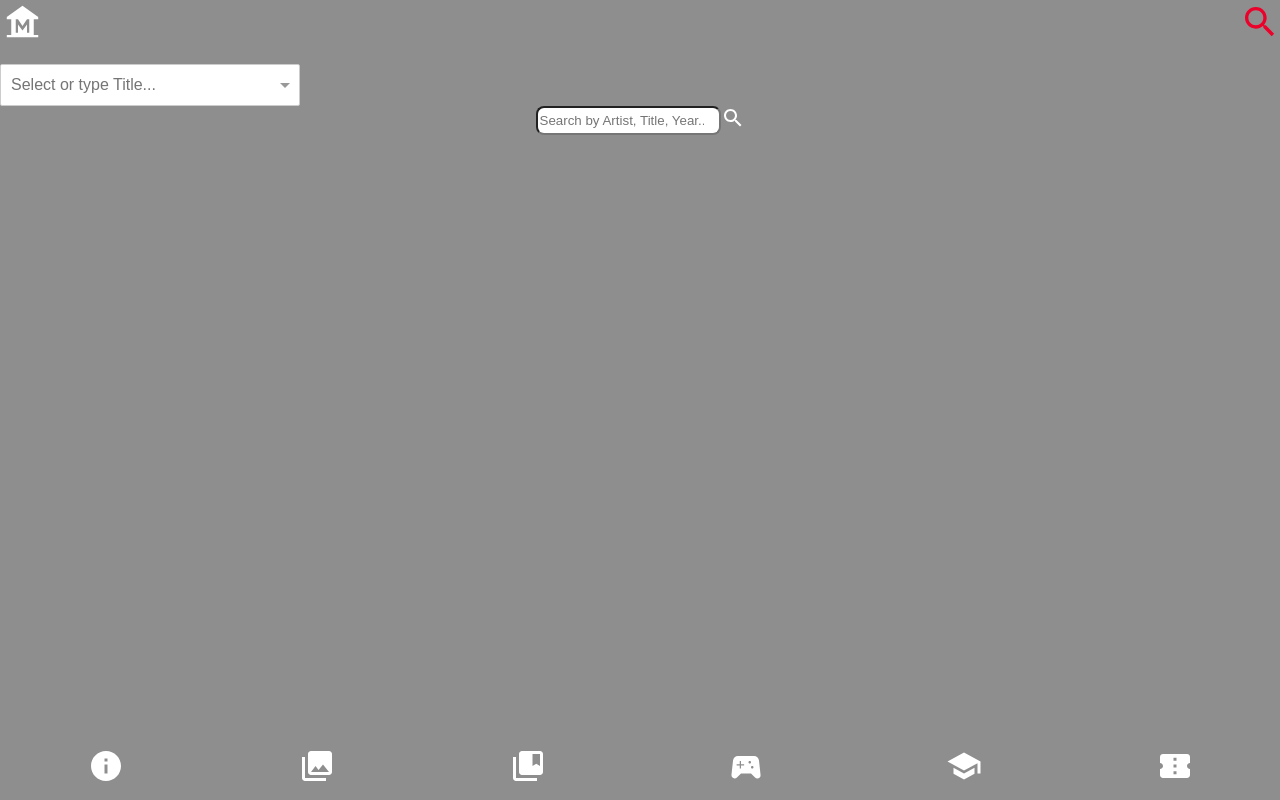
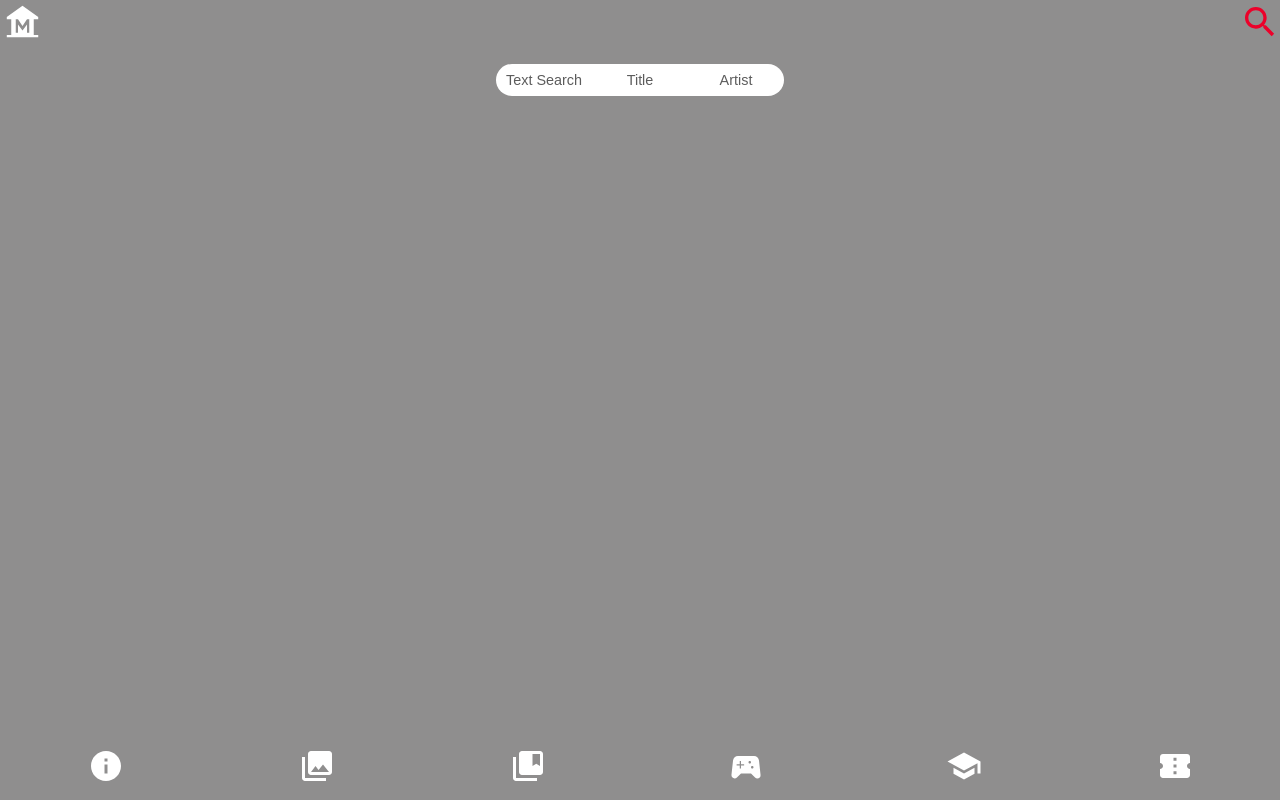
Before and after one commit to ognjenkoldzic/capestone-project, a React (Vite) app in the folder client/: page /search in a window 1280 px wide. Built offline with nearby package versions, Linux system fonts and the light colour scheme.

Commit message:
minorBtnChangesSearch

```diff
--- a/client/src/components/Dropdown/Dropdown.jsx
+++ b/client/src/components/Dropdown/Dropdown.jsx
@@ -60,7 +60,7 @@ function Dropdown({
   //onClick={() => setOpen((prev) => !prev)}
 
   return (
-    <>
+    <DropAndResultsWrapper>
       <DropdownStyle className="dropdown">
         {/* <div className="control"> */}
         <SelectedValueInput className="selected-value">
@@ -103,12 +103,17 @@ function Dropdown({
           />
         )}
       </div>
-    </>
+    </DropAndResultsWrapper>
   );
 }
 
 export default Dropdown;
 
+const DropAndResultsWrapper = styled.div`
+  display: flex;
+  flex-direction: column;
+  align-items: center;
+`;
 const DropdownStyle = styled.div`
   position: relative;
   color: #333;
@@ -163,7 +168,7 @@ const SelectedValueInput = styled.div`
     font-size: 1rem;
     background-color: #fff;
     border: 1px solid #ccc;
-    border-radius: 2px;
+    border-radius: 0.5rem;
     box-sizing: border-box;
     cursor: default;
     outline: none;
--- a/client/src/components/Notes Component/Note.jsx
+++ b/client/src/components/Notes Component/Note.jsx
@@ -19,7 +19,9 @@ function Note({ notes, onRemoveNote, onUpdateNote }) {
     return <NoteForm edit={edit} onSubmit={submitUpdate} />;
   }
 
-  const notesToRender = notes.map((note, index) => (
+  const notesToRender =
+    notes &&
+    notes.map((note, index) => (
       <div>
         <TextIconContainer key={note.id}>
           <span>{note.text}</span>
--- a/client/src/components/Notes Component/NoteForm.jsx
+++ b/client/src/components/Notes Component/NoteForm.jsx
@@ -81,7 +81,7 @@ function NoteForm({ onSubmit, edit }) {
 export default NoteForm;
 
 const NewTodoFormButton = styled.button`
-  padding: 0.3rem 0.3rem;
+  padding: 0.2rem 0.2rem;
   border: none;
   background: #505050;
   color: var(--secondary);
--- a/client/src/components/SearchBar.jsx
+++ b/client/src/components/SearchBar.jsx
@@ -6,14 +6,43 @@ import Dropdown from "./Dropdown/Dropdown";
 function SearchBarCollection({ objects, onHandleClick, placeholder }) {
   const [searchWord, setSearchWord] = useState("");
   const [value, setValue] = useState(null);
+  const [btnClicked, setBtnClicked] = useState(false);
 
   useEffect(() => {
     setValue(null);
   }, []); //????
+  console.log(btnClicked);
+  return (
+    <SearchWrapper className="search">
+      <ToggleBtnPair>
+        <BtnTextSearch
+          type="button"
+          onClick={() => setBtnClicked("btnTextSearch")}
+          btnClicked={btnClicked}
+          // className={isBtnActive ? "inactive" : "active"}
+        >
+          Text Search
+        </BtnTextSearch>
 
-  return (
-    <div className="search">
-      <div style={{ width: 300 }}>
+        <BtnFilterTitle
+          type="button"
+          onClick={() => setBtnClicked("btnFilterTitle")}
+          btnClicked={btnClicked}
+          //className={!isBtnActive ? "inactive" : "active"}
+        >
+          Title
+        </BtnFilterTitle>
+        <BtnFilterArtist
+          type="button"
+          onClick={() => setBtnClicked("btnFilterArtist")}
+          btnClicked={btnClicked}
+          //className={!isBtnActive ? "inactive" : "active"}
+        >
+          Artist
+        </BtnFilterArtist>
+      </ToggleBtnPair>
+      {btnClicked === "btnFilterTitle" && (
+        <DropdownWrapper>
           <Dropdown
             options={objects}
             prompt="Select or type Title..."
@@ -23,7 +52,22 @@ function SearchBarCollection({ objects, onHandleClick, placeholder }) {
             onChange={(val) => setValue(val)}
             onHandleClick={onHandleClick}
           />
-      </div>
+        </DropdownWrapper>
+      )}
+      {btnClicked === "btnFilterArtist" && (
+        <DropdownWrapper>
+          <Dropdown
+            options={objects}
+            prompt="Select or type artist..."
+            value={value}
+            id="id"
+            label="artistName"
+            onChange={(val) => setValue(val)}
+            onHandleClick={onHandleClick}
+          />
+        </DropdownWrapper>
+      )}
+      {btnClicked === "btnTextSearch" && (
         <SearchInput className="searchInput">
           <input
             type="search"
@@ -46,8 +90,9 @@ function SearchBarCollection({ objects, onHandleClick, placeholder }) {
             </svg>
           </div>
         </SearchInput>
-      {/* searchWord && */}
-      {searchWord && (
+      )}
+
+      {searchWord && btnClicked === "btnTextSearch" && (
         <div className="dataResults">
           {objects
             .filter(
@@ -73,18 +118,69 @@ function SearchBarCollection({ objects, onHandleClick, placeholder }) {
             ))}
         </div>
       )}
-    </div>
+    </SearchWrapper>
   );
 }
 
 export default SearchBarCollection;
 
+const SearchWrapper = styled.div`
+  display: flex;
+  flex-direction: column;
+  justify-content: center;
+  align-items: center;
+`;
+
+const ToggleBtnPair = styled.div`
+  display: flex;
+  margin-bottom: 1rem;
+
+  button {
+    border: none;
+    cursor: pointer;
+    height: 2rem;
+    font-size: 0.9rem;
+    padding: 5px;
+    width: 6rem;
+  }
+`;
+const BtnFilterTitle = styled.button`
+  border-radius: 0 0px 0px 0;
+  color: ${(props) =>
+    props.btnClicked === "btnFilterTitle"
+      ? "#EC012A"
+      : "rgba(51, 51, 51, 0.8)"};
+  background-color: ${(props) =>
+    props.btnClicked === "btnFilterTitle" ? "#505050" : "#ffffff"};
+`;
+const BtnTextSearch = styled.button`
+  border-radius: 50px 0 0 50px;
+  color: ${(props) =>
+    props.btnClicked === "btnTextSearch" ? "#EC012A" : "rgba(51, 51, 51, 0.8)"};
+  background-color: ${(props) =>
+    props.btnClicked === "btnTextSearch" ? "#505050" : "#ffffff"};
+`;
+const BtnFilterArtist = styled.button`
+  border-radius: 0px 50px 50px 0px;
+  color: ${(props) =>
+    props.btnClicked === "btnFilterArtist"
+      ? "#EC012A"
+      : "rgba(51, 51, 51, 0.8)"};
+  background-color: ${(props) =>
+    props.btnClicked === "btnFilterArtist" ? "#505050" : "#ffffff"};
+`;
+const DropdownWrapper = styled.div`
+  width: 80vw;
+`;
 const SearchInput = styled.div`
   display: flex;
   justify-content: center;
+
   input {
     background-color: var(--primary);
     border-radius: 0.5rem;
+    width: 78vw;
+    height: 42px;
   }
   svg {
   }
```
Lines whose indentation alone changed are shown as unchanged.
